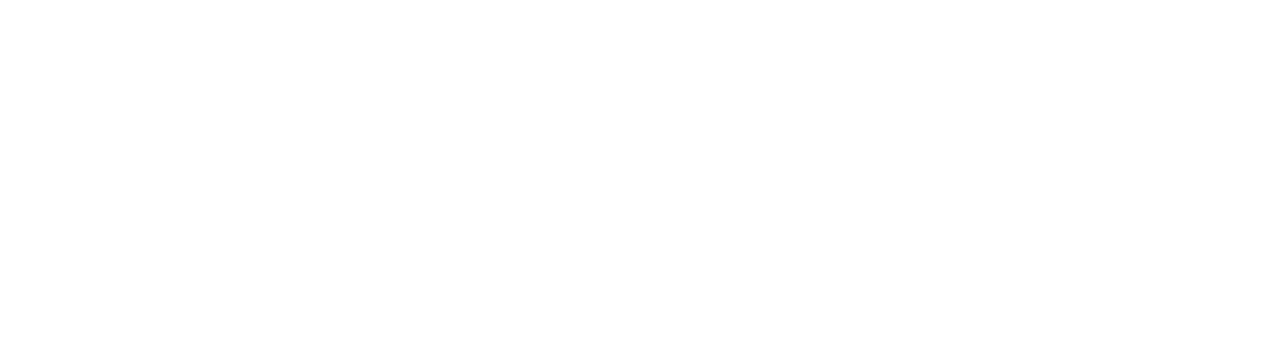
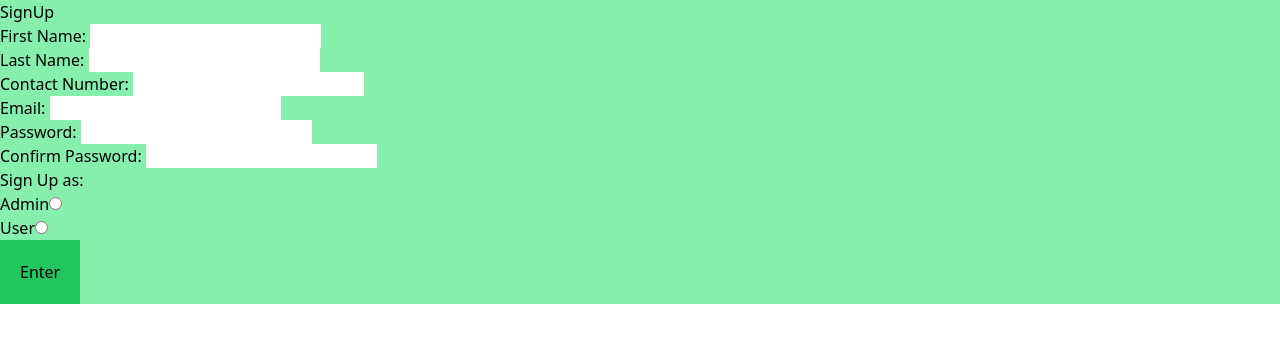
Before and after one commit to jasonababat30/kmc-frontend, a React (Create React App) app: page /sign-up in a window 1280 px wide. Before the commit this address had no page. Shown: the top 342 px of the page. Built offline with nearby package versions, Linux system fonts and the light colour scheme.

Commit message:
Added: Sign Up page

```diff
--- a/src/App.js
+++ b/src/App.js
@@ -9,6 +9,7 @@
 import Home from './components/Home';
 import SignIn from './components/SignIn';
 import Dashboard from './components/dashboard';
+import SignUp from './components/SignUp';
 
 function App() {
   return (
@@ -18,6 +19,7 @@
           <Route path='/' element={<Home />} />
           <Route path='/sign-in' element={<SignIn />} />
           <Route path='/dashboard' element={<Dashboard />} />
+          <Route path='/sign-up' element={<SignUp />} />
         </Routes>
       </Router>
     </div>
--- /dev/null
+++ b/src/components/SignUp.js
@@ -0,0 +1,160 @@
+import React, {
+    useEffect,
+    useState,
+    useCallback
+} from 'react';
+import { useNavigate } from 'react-router-dom';
+import axios from 'axios';
+
+const SignUp = () => {
+    // Use Navigate
+    const navigate = useNavigate();
+
+    // Use State
+    const [firstName, setFirstName] = useState("");
+    const [lastName, setLastName] = useState("");
+    const [emailAddress, setEmailAddress] = useState("");
+    const [contactNumber, setContactNumber] = useState("");
+    const [password, setPassword] = useState("");
+    const [confirmPassword, setConfirmPassword] = useState("");
+    const [role, setRole] = useState("");
+
+    // Use Callback
+
+    const handleSignUp = useCallback(async (e) => {
+        e.preventDefault();
+        try {
+            if (password !== confirmPassword) throw new Error("Password does not match")
+
+            const result = await axios.post(
+                "http://localhost:4000/users",
+                {
+                    firstName,
+                    lastName,
+                    emailAddress,
+                    contactNumber,
+                    password,
+                    role
+                }
+            );
+
+            alert("Succesfully Signed Up!")
+
+            navigate("/sign-in")
+        } catch (error) {
+            console.error(error);
+            alert(error?.response?.data?.message ?? error.message ?? "Something Went Wrong")
+        }
+    }, [
+        firstName,
+        lastName,
+        emailAddress,
+        contactNumber,
+        password,
+        confirmPassword,
+        role
+    ])
+
+    // Use Effect
+    useEffect(() => {
+        if (sessionStorage.getItem('token')) {
+            navigate('/dashboard')
+        }
+    }, [
+        sessionStorage.getItem('token')
+    ])
+
+    return (
+        <div className='sign-up bg-green-300'>
+            <h1>SignUp</h1>
+            <form onSubmit={handleSignUp}>
+                <div>
+                    <label>First Name: </label>
+                    <input
+                        type='text'
+                        value={firstName}
+                        onChange={(e) => {
+                            setFirstName(e.target.value)
+                        }}
+                    />
+                </div>
+                <div>
+                    <label>Last Name: </label>
+                    <input
+                        type='text'
+                        value={lastName}
+                        onChange={(e) => {
+                            setLastName(e.target.value)
+                        }}
+                    />
+                </div>
+                <div>
+                    <label>Contact Number: </label>
+                    <input
+                        type='text'
+                        value={contactNumber}
+                        onChange={(e) => {
+                            setContactNumber(e.target.value)
+                        }}
+                    />
+                </div>
+                <div>
+                    <label>Email: </label>
+                    <input
+                        type='text'
+                        value={emailAddress}
+                        onChange={(e) => {
+                            setEmailAddress(e.target.value)
+                        }}
+                    />
+                </div>
+                <div>
+                    <label>Password: </label>
+                    <input
+                        type='password'
+                        value={password}
+                        onChange={(e) => {
+                            setPassword(e.target.value)
+                        }}
+                    />
+                </div>
+                <div>
+                    <label>Confirm Password: </label>
+                    <input
+                        type='password'
+                        value={confirmPassword}
+                        onChange={(e) => {
+                            setConfirmPassword(e.target.value)
+                        }}
+                    />
+                </div>
+                <div>
+                    <label>Sign Up as: </label>
+                    <div>
+                        <label>Admin</label>
+                        <input
+                            type='radio'
+                            name='role'
+                            value='super_admin'
+                            onChange={(e) => setRole(e.target.value)}
+                        />
+                    </div>
+                    <div>
+                        <label>User</label>
+                        <input
+                            type='radio'
+                            name='role'
+                            value='user'
+                            onChange={(e) => setRole(e.target.value)}
+                        />
+                    </div>
+                </div>
+                <div>
+                    <button type="submit" className="sign-up-button bg-green-500 p-5">Enter</button>
+                </div>
+            </form>
+        </div>
+    )
+}
+
+export default SignUp
```
